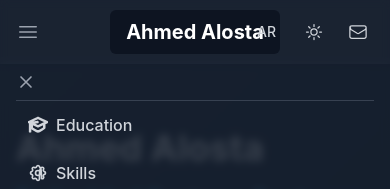
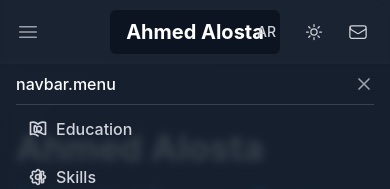
Before and after one commit to aalosta/ahmed-portfolio, a React (Create React App) app: page / in a window 390 px wide. Both pictures are taken after a click on the button "Open main menu". Shown: the top 189 px of the page. Built offline with nearby package versions, Linux system fonts and the light colour scheme; a web font is replaced by a local one.

Commit message:
remove doblicated menu

```diff
--- a/src/components/layout/Navbar.js
+++ b/src/components/layout/Navbar.js
@@ -256,10 +256,11 @@ const Navbar = () => {
         </div>
       </div>
 
-      {/* Mobile menu - always visible on mobile */}
+       {/* Mobile menu - always visible on mobile */}
       <div className="sm:hidden">
         <div className="space-y-1 px-4 py-2 bg-gray-900/50">
           <div className="flex justify-between items-center pb-2 border-b border-gray-700">
+            <span className="text-white font-medium">{t('navbar.menu')}</span>
             <button
               type="button"
               onClick={() => setMobileMenuOpen(!mobileMenuOpen)}
@@ -291,7 +292,7 @@ const Navbar = () => {
               }`}
             >
               <svg className="w-5 h-5 mr-2" fill="none" stroke="currentColor" viewBox="0 0 24 24" xmlns="http://www.w3.org/2000/svg">
-                <path strokeLinecap="round" strokeLinejoin="round" strokeWidth="2"  d="M17.673 5.606a3326.02 3326.02 0 0 1-5.671-2.674L.138 8.524l2.03.98L2 9.531V20h1v-9.626l.72-.124.28.135v5.288c0 .914 5.206 3.533 6.249 4.049a3.89 3.89 0 0 0 3.48-.026C20 16.486 20 15.895 20 15.673v-5.288l3.854-1.857s-3.8-1.801-6.181-2.922zM19 15.504a51.526 51.526 0 0 1-5.726 3.302 2.884 2.884 0 0 1-2.582.02A40.184 40.184 0 0 1 5 15.521v-4.655l7 3.373 7-3.373zm-7-2.373L5.416 9.958l6.469-1.115-.17-.987-7.85 1.354-1.403-.676 9.537-4.495c.825.393 8.523 4.014 9.542 4.494z"></path>
+                <path strokeLinecap="round" strokeLinejoin="round" strokeWidth="2" d="M12 6.042A8.967 8.967 0 006 3.75c-1.052 0-2.062.18-3 .512v14.25A8.987 8.987 0 016 18c2.305 0 4.408.867 6 2.292m0-14.25a8.966 8.966 0 016-2.292c1.052 0 2.062.18 3 .512v14.25A8.987 8.987 0 0018 18a8.967 8.967 0 00-6-2.292m0-6.708a3 3 0 110 5.396m-3.001-5.396c1.007 0 1.54.815 1.54 1.597v3.772c0 .782-.533 1.597-1.54 1.597H9.001c-1.007 0-1.54-.815-1.54-1.597V9.614c0-.782.533-1.597 1.54-1.597h.001z"></path>
               </svg>
               {t('navbar.education')}
             </button>
```
